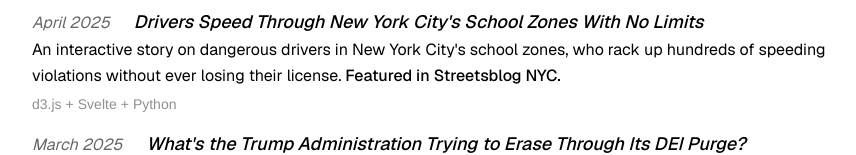
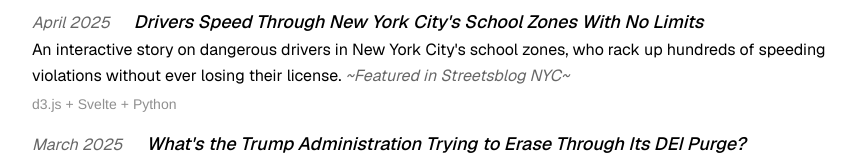
Before and after one commit to m-cahana/portfolio, a Next.js app: page / in a window 1280 px wide. Shown: the part 239-394 px from the top of the page, without its empty margins (208-1064 px from the left). Built offline with nearby package versions, Linux system fonts and the light colour scheme.

Commit message:
tildes and coloring for featured

```diff
--- a/app/components/Projects.js
+++ b/app/components/Projects.js
@@ -105,17 +105,19 @@ export default function Projects({
               {project.description}
               {project.featured && (
                 <span
-                  style={{
-                    fontWeight: 500,
-                    color: isDarkMode
-                      ? "#F5F5F5"
-                      : currentTheme[0] === "#FFFFFF"
-                      ? "black"
-                      : currentTheme[getNextIndex()],
-                  }}
+                  className={styles.projectFeatured}
+                  style={
+                    isLightMode
+                      ? {}
+                      : {
+                          color: isDarkMode
+                            ? currentTheme[1]
+                            : currentTheme[getNextIndex()],
+                        }
+                  }
                 >
                   {" "}
-                  Featured in {project.featured}.
+                  ~Featured in {project.featured}~
                 </span>
               )}
             </a>
--- a/app/components/Projects.module.css
+++ b/app/components/Projects.module.css
@@ -35,6 +35,12 @@
 .projectDate {
   font-style: italic;
   display: inline;
+  color: rgba(0, 0, 0, 0.6);
+}
+
+.projectFeatured {
+  font-style: italic;
+  font-size: 16px;
   color: rgba(0, 0, 0, 0.6);
 }
 
```
